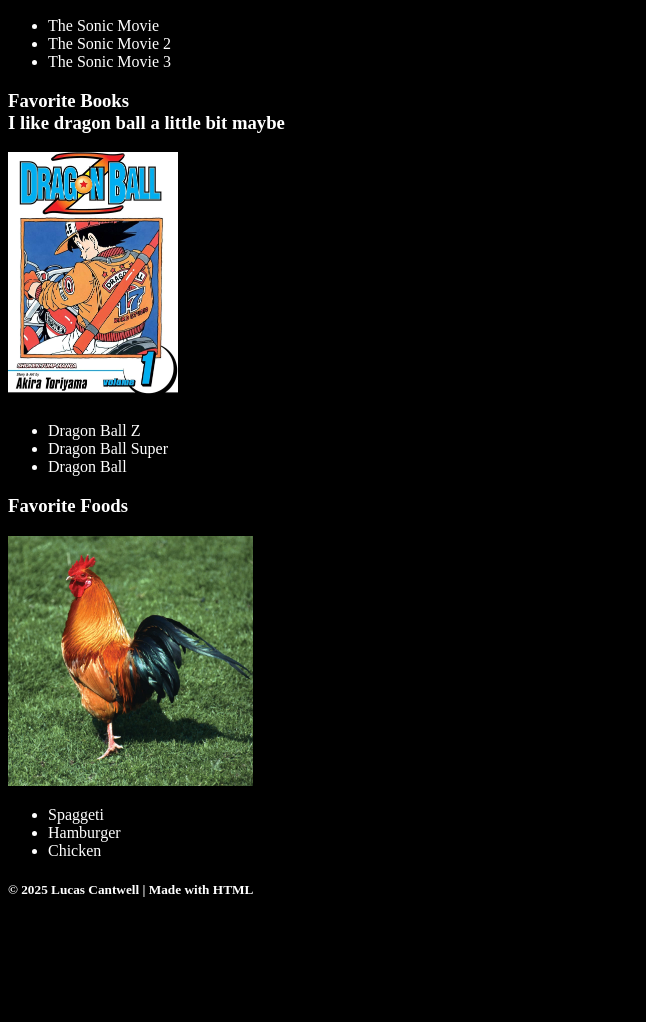
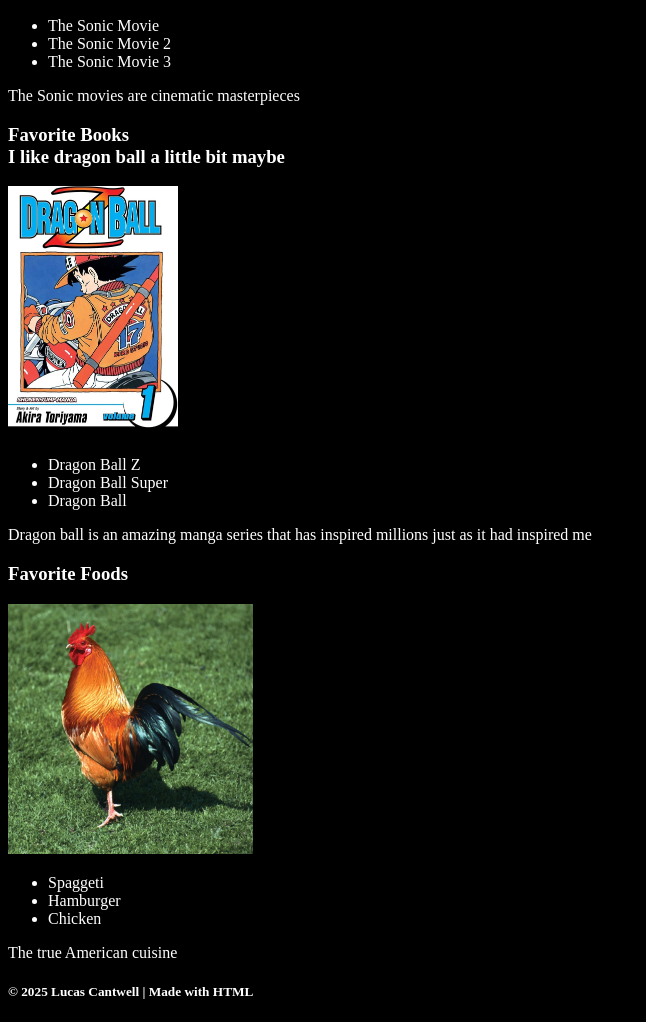
Before and after one commit to T-Teio/About-me, a plain HTML site: page favorites.html in a window 1280 px wide. Shown: the part 558-1580 px from the top of the page, without its empty margins (0-646 px from the left). Before the commit the page ends 1478 px from the top, so only its background shows below. Drawn offline with Linux system fonts and the light colour scheme.

Commit message:
desciptions cause i'm stupid yaaaaay

```diff
--- a/favorites.html
+++ b/favorites.html
@@ -28,6 +28,7 @@
                 <li>The Sonic Movie 2</li>
                 <li>The Sonic Movie 3</li>
             </ul>
+            <p>The Sonic movies are cinematic masterpieces</p>
         </section>
         <section>
             <h3>Favorite Books<aside>I like dragon ball a little bit maybe</aside></h3>
@@ -37,6 +38,7 @@
                 <li>Dragon Ball Super</li>
                 <li>Dragon Ball</li>
             </ul>
+            <p>Dragon ball is an amazing manga series that has inspired millions just as it had inspired me</p>
         </section>
         <section>
             <h3>Favorite Foods</h3>
@@ -46,6 +48,7 @@
                 <li>Hamburger</li>
                 <li>Chicken</li>
             </ul>
+            <p>The true American cuisine</p>
         </section>
     </main>
     <!-- Footer for extra stuff like copyright things -->
```
